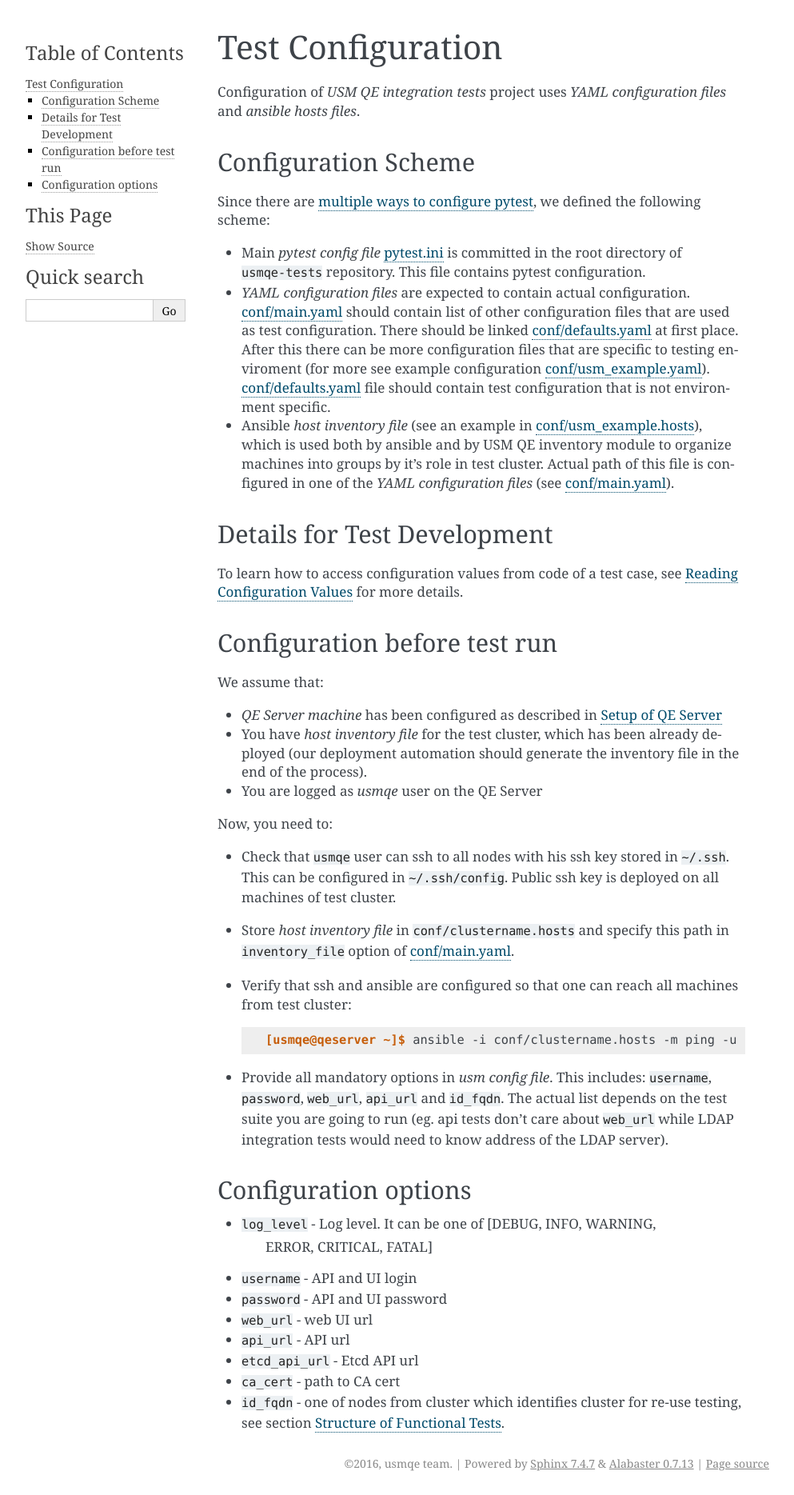
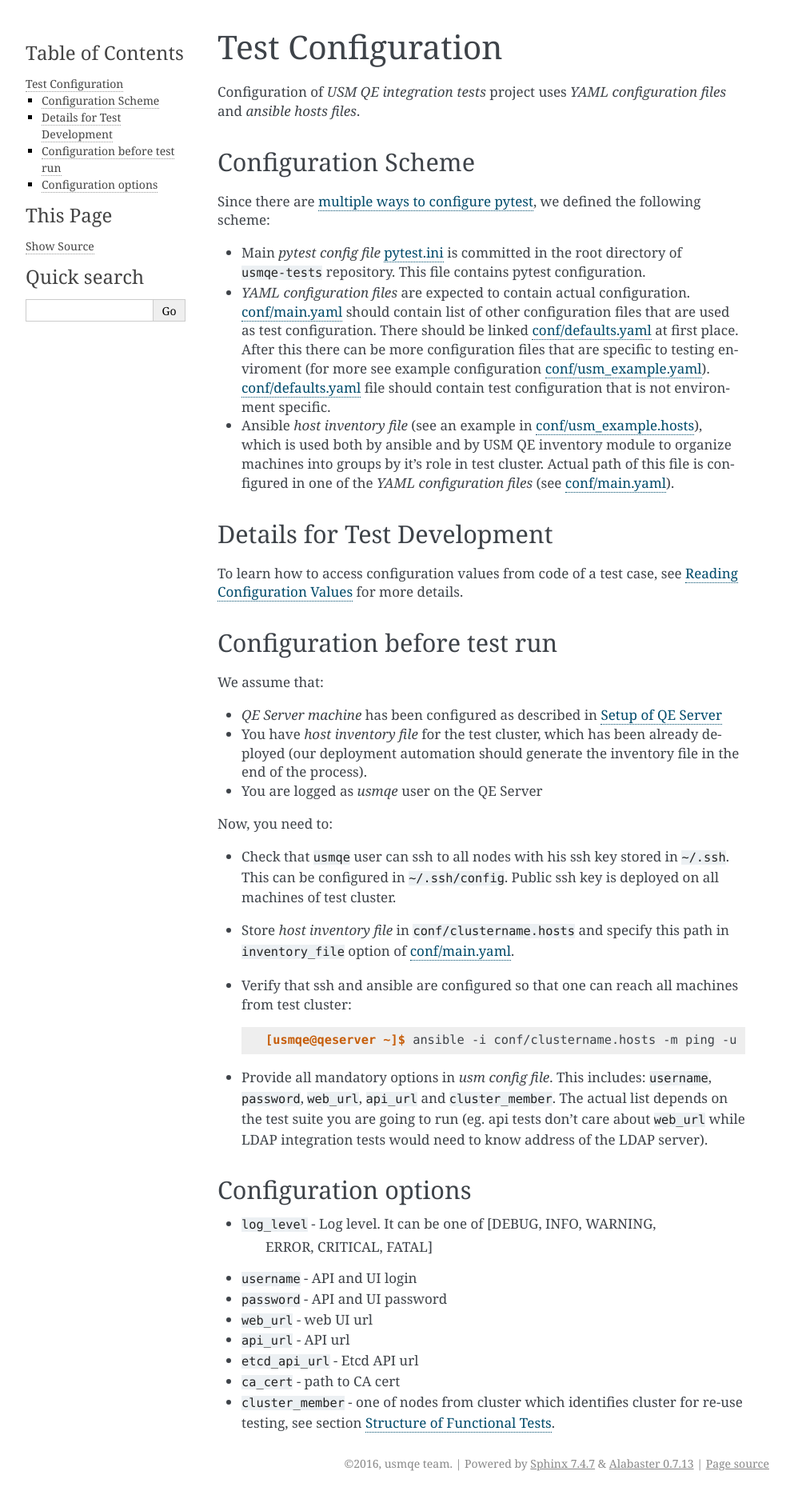
Before and after one commit to usmqe/usmqe-tests, a Sphinx documentation site: the page built from docs/test_configuration.rst, in a window 1280 px wide. Shown: the whole page at 80% size, without its empty margins (148-1141 px from the left). Built offline with Sphinx 7.4.7, drawn with Linux system fonts in a browser that asks for light colours.

Commit message:
fix test config docs

```diff
--- a/docs/test_configuration.rst
+++ b/docs/test_configuration.rst
@@ -70,7 +70,7 @@ Now, you need to:
 
 * Provide all mandatory options in *usm config file*.
   This includes: ``username``, ``password``, ``web_url``, ``api_url`` and
-  ``id_fqdn``.
+  ``cluster_member``.
   The actual list depends on the test suite you are going to run (eg. api
   tests don't care about ``web_url`` while LDAP integration tests would need
   to know address of the LDAP server).
@@ -93,7 +93,7 @@ Configuration options
 
 * ``ca_cert`` - path to CA cert
 
-* ``id_fqdn`` - one of nodes from cluster which identifies cluster for re-use testing,
+* ``cluster_member`` - one of nodes from cluster which identifies cluster for re-use testing,
   see section :ref:`functional_tests`.
 
 .. _`multiple ways to configure pytest`: http://doc.pytest.org/en/latest/customize.html
```
